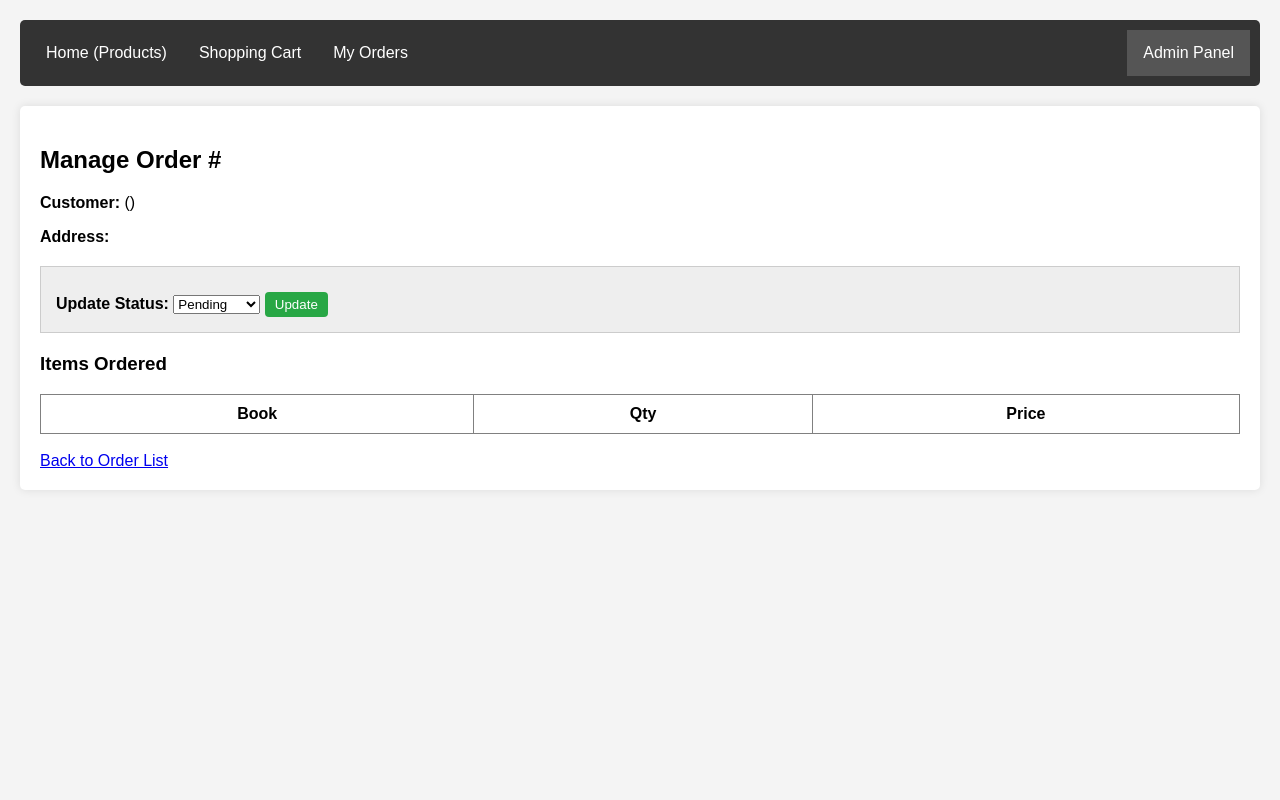
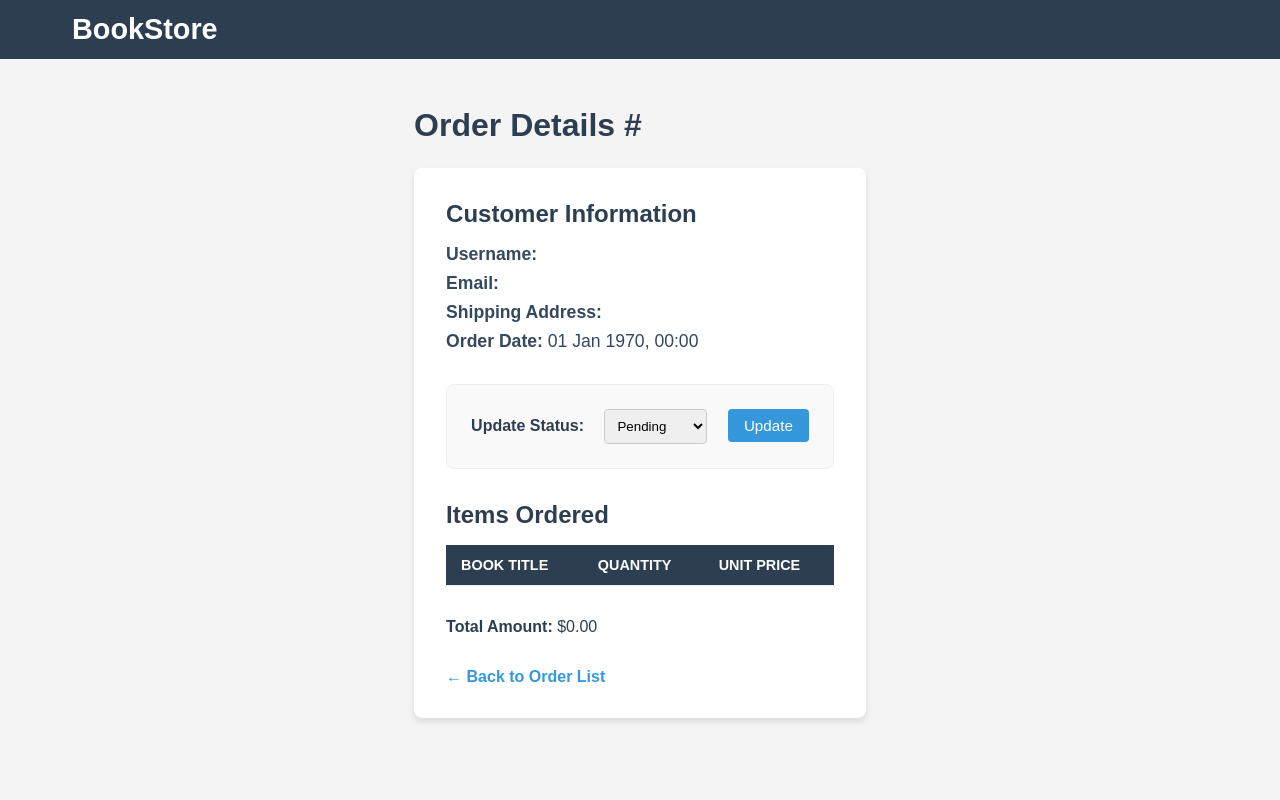
Before and after one commit to TzeXin75/BookStore, a PHP site: page /admin_order_details.php in a window 1280 px wide. Run offline with PHP 8.4, Linux system fonts and the light colour scheme; the visitor is signed in with stand-in values (Sample User, id 1); data comes from the database, SQL or seed files in the repository; lists and menus that the app fills with data are empty.

Commit message:
style, url

```diff
--- a/admin_order_details.php
+++ b/admin_order_details.php
@@ -1,11 +1,14 @@
 <?php
 require_once 'config/db_connect.php';
-include 'includes/header.php';
+include 'head.php';
+
+session_start();
 
 if ($_SESSION['user_role'] !== 'admin') {
     header("Location: login.php");
     exit();
 }
+
 
 $order_id = $_GET['id'] ?? 0;
 
@@ -30,42 +33,224 @@ $stmt_items->execute([$order_id]);
 $items = $stmt_items->fetchAll(PDO::FETCH_ASSOC);
 ?>
 
-<h2>Manage Order #<?php echo $order['order_id']; ?></h2>
-<p><strong>Customer:</strong> <?php echo $order['username']; ?> (<?php echo $order['email']; ?>)</p>
-<p><strong>Address:</strong> <?php echo $order['shipping_address']; ?></p>
+<!DOCTYPE html>
+<html lang="en">
+<head>
+    <meta charset="UTF-8">
+    <meta name="viewport" content="width=device-width, initial-scale=1.0">
+    <title>Admin: Order Details #<?php echo $order_id; ?></title>
+    <link rel="stylesheet" href="style.css"> <!-- Your global stylesheet -->
+    <link rel="stylesheet" href="https://cdnjs.cloudflare.com/ajax/libs/font-awesome/6.5.0/css/all.min.css">
+    <style>
+        body {
+            font-family: Arial, sans-serif;
+            background: #f4f4f4;
+            margin: 0;
+            padding: 0;
+        }
 
-<!-- STATUS UPDATE FORM -->
-<div style="background: #eee; padding: 15px; margin: 20px 0; border: 1px solid #ccc;">
+        .details-container {
+            max-width: 1400px;
+            margin: 3rem auto;
+            padding: 0 1rem;
+        }
+
+        .page-title {
+            font-size: 2rem;
+            color: #2c3e50;
+            margin-bottom: 1.5rem;
+            font-weight: bold;
+        }
+
+        .details-card {
+            background: #fff;
+            border-radius: 8px;
+            box-shadow: 0 4px 6px rgba(0,0,0,0.1);
+            padding: 2rem;
+            margin-bottom: 2rem;
+        }
+
+        .info-section {
+            margin-bottom: 2rem;
+        }
+
+        .info-section h3 {
+            font-size: 1.5rem;
+            color: #2c3e50;
+            margin-bottom: 1rem;
+        }
+
+        .info-section p {
+            font-size: 1.1rem;
+            color: #34495e;
+            margin: 0.5rem 0;
+        }
+
+        .status-form {
+            background: #f9f9f9;
+            padding: 1.5rem;
+            border-radius: 8px;
+            border: 1px solid #eee;
+            margin-bottom: 2rem;
+        }
+
+        .status-form label {
+            font-weight: bold;
+            margin-right: 1rem;
+            color: #2c3e50;
+        }
+
+        .status-form select {
+            padding: 8px;
+            border: 1px solid #ccc;
+            border-radius: 4px;
+            margin-right: 1rem;
+        }
+
+        .btn {
+            padding: 8px 16px;
+            background-color: #3498db;
+            color: white;
+            border: none;
+            border-radius: 4px;
+            cursor: pointer;
+            font-size: 0.95rem;
+            transition: background-color 0.3s;
+        }
+
+        .btn:hover {
+            background-color: #2980b9;
+        }
+
+        table {
+            width: 100%;
+            border-collapse: collapse;
+            margin-top: 1rem;
+        }
+
+        th, td {
+            padding: 12px 15px;
+            text-align: left;
+            border-bottom: 1px solid #eee;
+        }
+
+        th {
+            background-color: #2c3e50;
+            color: white;
+            font-weight: 600;
+            text-transform: uppercase;
+            font-size: 0.9rem;
+        }
+
+        tr:hover {
+            background-color: #f8f9fa;
+        }
+
+        .back-link {
+            display: inline-block;
+            margin-top: 2rem;
+            color: #3498db;
+            text-decoration: none;
+            font-weight: bold;
+        }
+
+        .back-link:hover {
+            text-decoration: underline;
+        }
+
+        @media (max-width: 768px) {
+            .details-container {
+                padding: 0 0.5rem;
+            }
+            table, thead, tbody, th, td, tr {
+                display: block;
+            }
+            thead tr {
+                position: absolute;
+                top: -9999px;
+                left: -9999px;
+            }
+            tr {
+                border: 1px solid #ccc;
+                border-radius: 8px;
+                margin-bottom: 1rem;
+                padding: 1rem;
+            }
+            td {
+                border: none;
+                position: relative;
+                padding-left: 50%;
+                text-align: right;
+            }
+            td:before {
+                content: attr(data-label);
+                position: absolute;
+                left: 15px;
+                width: 45%;
+                font-weight: bold;
+                text-align: left;
+            }
+        }
+    </style>
+</head>
+<body>
+    <div class="details-container">
+    <h2 class="page-title">Order Details #<?php echo $order['order_id']; ?></h2>
+
+    <div class="details-card">
+        <div class="info-section">
+            <h3>Customer Information</h3>
+            <p><strong>Username:</strong> <?php echo htmlspecialchars($order['username']); ?></p>
+            <p><strong>Email:</strong> <?php echo htmlspecialchars($order['email']); ?></p>
+            <p><strong>Shipping Address:</strong> <?php echo htmlspecialchars($order['shipping_address']); ?></p>
+            <p><strong>Order Date:</strong> <?php echo date('d M Y, H:i', strtotime($order['order_date'])); ?></p>
+        </div>
+
+        <?php if (isset($success_message)) echo $success_message; ?>
+
+        <!-- Status Update Form -->
+        <div class="status-form">
             <form method="POST">
-        <label><strong>Update Status:</strong></label>
+                <label>Update Status:</label>
                 <select name="status">
-            <option value="Pending" <?php if($order['order_status']=='Pending') echo 'selected'; ?>>Pending</option>
-            <option value="Paid" <?php if($order['order_status']=='Paid') echo 'selected'; ?>>Paid</option>
-            <option value="Shipped" <?php if($order['order_status']=='Shipped') echo 'selected'; ?>>Shipped</option>
-            <option value="Completed" <?php if($order['order_status']=='Completed') echo 'selected'; ?>>Completed</option>
-            <option value="Cancelled" <?php if($order['order_status']=='Cancelled') echo 'selected'; ?>>Cancelled</option>
+                    <option value="Pending" <?php if ($order['order_status'] == 'Pending') echo 'selected'; ?>>Pending</option>
+                    <option value="Paid" <?php if ($order['order_status'] == 'Paid') echo 'selected'; ?>>Paid</option>
+                    <option value="Shipped" <?php if ($order['order_status'] == 'Shipped') echo 'selected'; ?>>Shipped</option>
+                    <option value="Completed" <?php if ($order['order_status'] == 'Completed') echo 'selected'; ?>>Completed</option>
+                    <option value="Cancelled" <?php if ($order['order_status'] == 'Cancelled') echo 'selected'; ?>>Cancelled</option>
                 </select>
-        <button type="submit" name="update_status" class="btn" style="padding: 5px 10px;">Update</button>
+                <button type="submit" name="update_status" class="btn">Update</button>
             </form>
         </div>
 
+        <div class="info-section">
             <h3>Items Ordered</h3>
-<table border="1" cellpadding="10" style="width: 100%; border-collapse: collapse;">
+            <table>
                 <thead>
-        <tr><th>Book</th><th>Qty</th><th>Price</th></tr>
+                    <tr>
+                        <th>Book Title</th>
+                        <th>Quantity</th>
+                        <th>Unit Price</th>
+                    </tr>
                 </thead>
                 <tbody>
                     <?php foreach ($items as $item): ?>
                         <tr>
-                <td><?php echo $item['title']; ?></td>
-                <td><?php echo $item['quantity']; ?></td>
-                <td>$<?php echo $item['unit_price']; ?></td>
+                            <td data-label="Book Title"><?php echo htmlspecialchars($item['title']); ?></td>
+                            <td data-label="Quantity"><?php echo $item['quantity']; ?></td>
+                            <td data-label="Unit Price">$<?php echo number_format($item['unit_price'], 2); ?></td>
                         </tr>
                     <?php endforeach; ?>
                 </tbody>
             </table>
+        </div>
 
-<br>
-<a href="admin_orders.php">Back to Order List</a>
+        <p><strong>Total Amount:</strong> $<?php echo number_format($order['total_amount'], 2); ?></p>
 
-<?php include 'includes/footer.php'; ?>
+        <a href="admin.php?page=manage%20orders"  class="back-link">← Back to Order List</a>
+    </div>
+</div>
+
+
+</body>
+</html>
```
Lines whose indentation alone changed are shown as unchanged.
